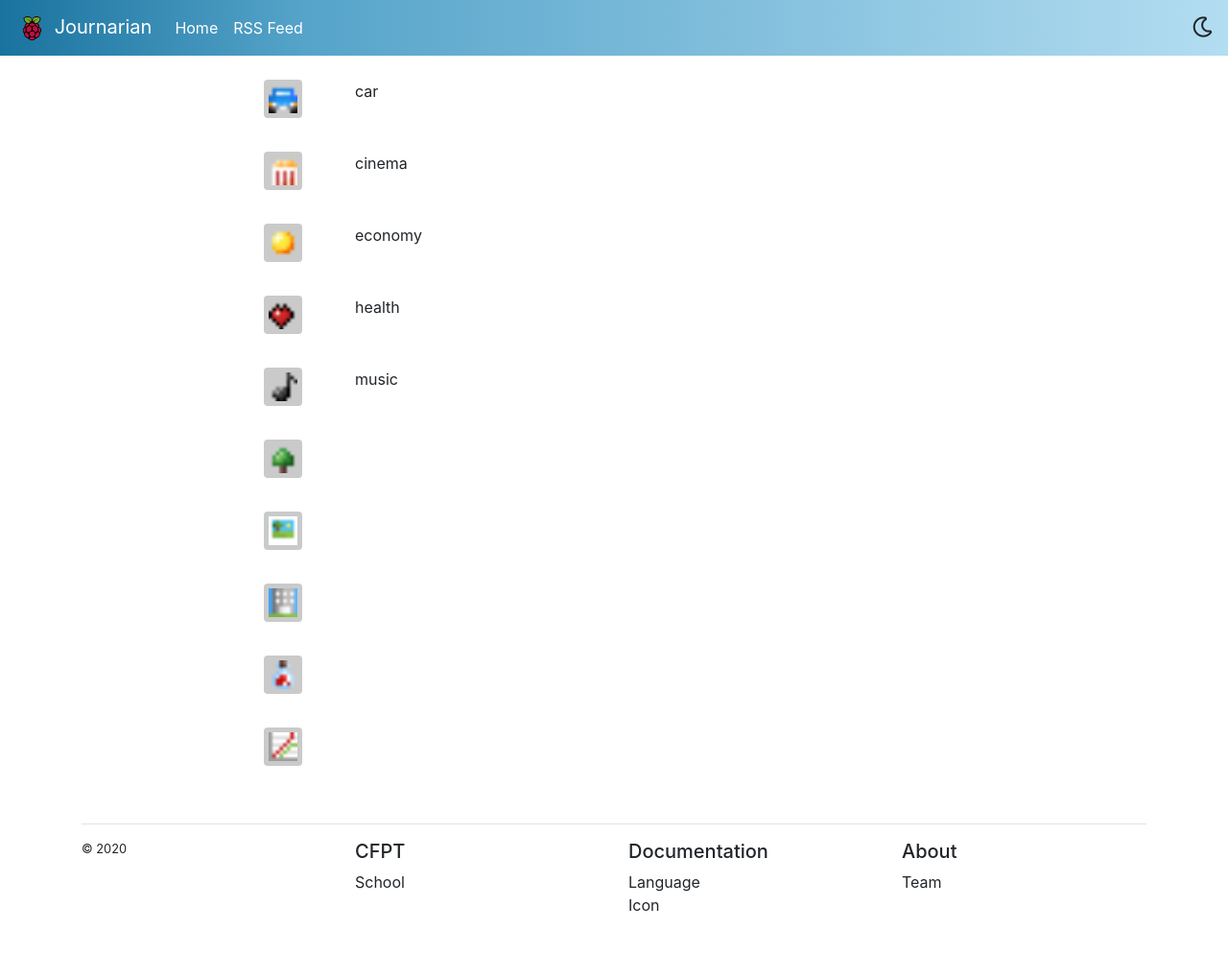
After one commit to CFPTI/hackdays2020, a PHP site: page /view/icon.php in a window 1280 px wide. The commit adds this page. Shown: the whole page at 96% size. Run offline with PHP 8.4, Linux system fonts and the light colour scheme.

Commit message:
add icon page

```diff
--- /dev/null
+++ b/hackdays/controller/icon.php
@@ -0,0 +1,2 @@
+<?php
+require_once 'view/icon.php';
--- a/hackdays/css/style.css
+++ b/hackdays/css/style.css
@@ -76,3 +76,30 @@ body {
 .article p {
     height: 50px;
 }
+
+/* Icon */
+.fadeIn {
+    animation: opac 0.8s;
+}
+
+@keyframes opac
+{
+    from {
+        opacity: 0;
+    }
+    to {
+        opacity: 1;
+    }
+}
+
+.icon {
+    margin-top: 25px;
+    height: 50px;
+}
+
+.icon img {
+    border-radius: 10%;
+    padding: 5px;
+    background-color: rgba(80, 80, 80, 0.3);
+    height: 40px;
+}
--- a/hackdays/view/footer.php
+++ b/hackdays/view/footer.php
@@ -13,7 +13,7 @@
             <h5>Documentation</h5>
             <ul class="list-unstyled text-small">
                 <li><a class="text-decoration-none text-reset" href="?action=docLang">Language</a></li>
-                <li><a class="text-decoration-none text-reset" href="#">Icon</a></li>
+                <li><a class="text-decoration-none text-reset" href="?action=icon">Icon</a></li>
             </ul>
         </div>
         <div class="col-6 col-md">
--- /dev/null
+++ b/hackdays/view/icon.php
@@ -0,0 +1,63 @@
+<!DOCTYPE html>
+<html lang="en">
+<head>
+    <meta charset="UTF-8">
+    <meta name="viewport" content="width=device-width, initial-scale=1.0">
+    <link rel="stylesheet" href="https://stackpath.bootstrapcdn.com/bootstrap/4.4.1/css/bootstrap.min.css" integrity="sha384-Vkoo8x4CGsO3+Hhxv8T/Q5PaXtkKtu6ug5TOeNV6gBiFeWPGFN9MuhOf23Q9Ifjh" crossorigin="anonymous">
+    <link rel="stylesheet" href="css/fontawesome.min.css">
+    <link rel="stylesheet" href="css/all.css">
+    <link rel="stylesheet" href="css/style.css">
+    <link id="nightCss" rel="stylesheet" href="css/styleW.css">
+    <title>Home</title>
+</head>
+<body>
+    <?php require_once 'nav.php'; ?>
+    <div class="container">
+        <div class="article">
+            <div class="row justify-content-center align-middle">
+                <div class="col-1 fadeIn">
+                    <div class="icon">
+                        <img src="pixel_art/car.png">
+                    </div>
+                    <div class="icon">
+                        <img src="pixel_art/cinema.png">
+                    </div>
+                    <div class="icon">
+                        <img src="pixel_art/economy.png">
+                    </div>
+                    <div class="icon">
+                        <img src="pixel_art/health.png">
+                    </div>
+                    <div class="icon">
+                        <img src="pixel_art/music.png">
+                    </div>
+                    <div class="icon">
+                        <img src="pixel_art/nature.png">
+                    </div>
+                    <div class="icon">
+                        <img src="pixel_art/photography.png">
+                    </div>
+                    <div class="icon">
+                        <img src="pixel_art/realstate.png">
+                    </div>
+                    <div class="icon">
+                        <img src="pixel_art/science.png">
+                    </div>
+                    <div class="icon">
+                        <img src="pixel_art/stockexchange.png">
+                    </div>
+                </div>
+                <div class="col-7 fadeIn">
+                    <p class="def">car</p>
+                    <p class="def">cinema</p>
+                    <p class="def">economy</p>
+                    <p class="def">health</p>
+                    <p class="def">music</p>
+                </div>
+            </div>
+        </div>
+        <div id="fHome"><?php require_once 'footer.php'; ?></div>
+    </div>
+    <script src="js/nightmod.js" type="text/javascript"></script>
+</body>
+</html>
```
